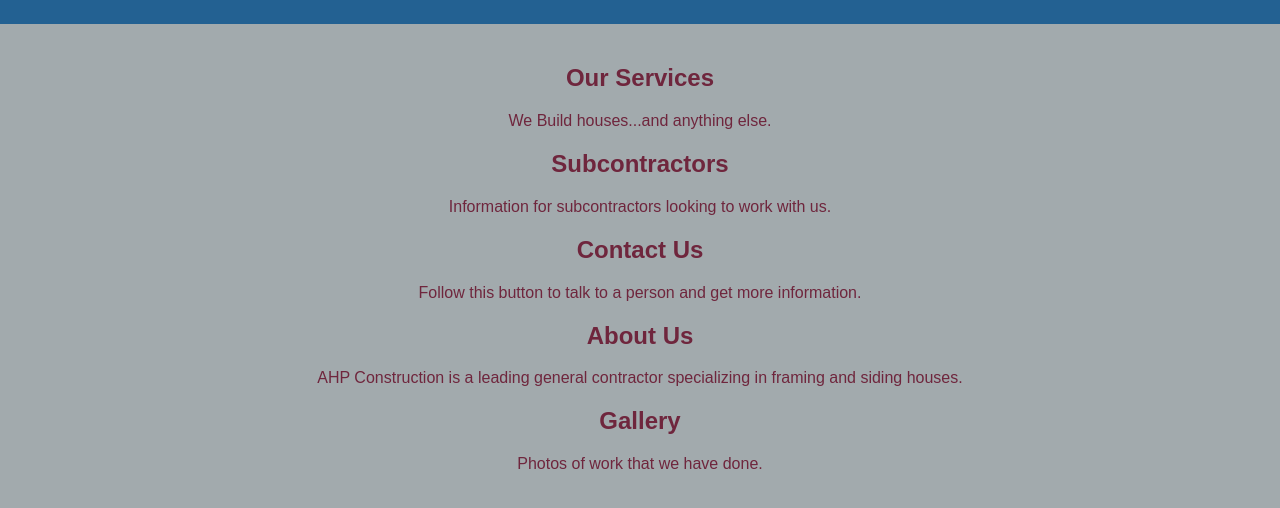
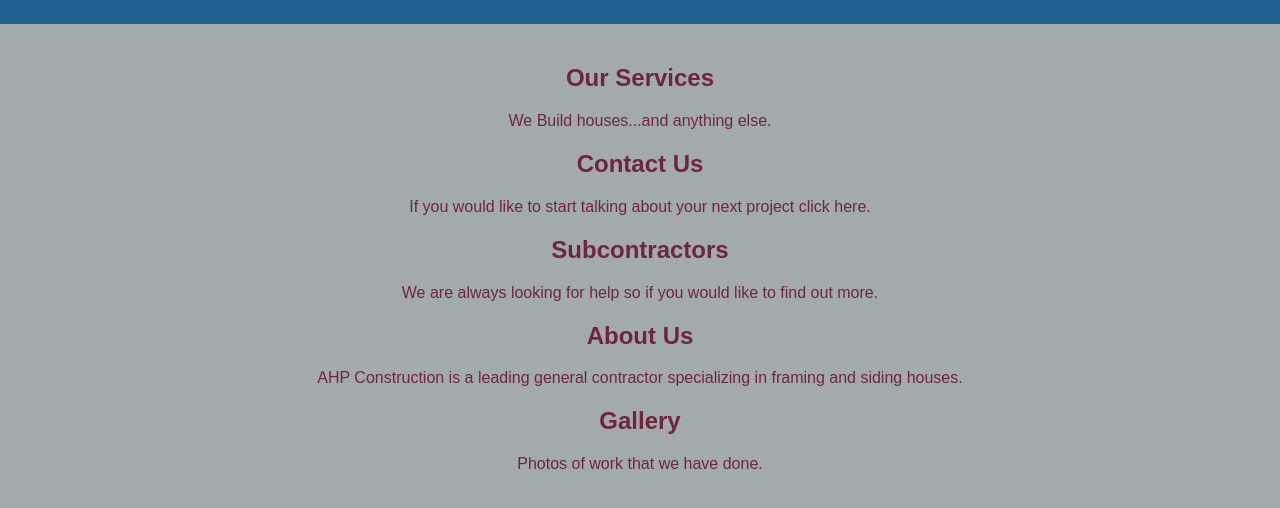
Before and after one commit to james3roberts/AhpConstruction, a plain HTML site: page index.html in a window 1280 px wide. Shown: the part 110-618 px from the top of the page. Drawn offline with Linux system fonts and the light colour scheme; a script that the page names is missing.

Commit message:
build: reordered the list and cleaned up the unused code.

```diff
--- a/index.html
+++ b/index.html
@@ -31,16 +31,16 @@
             <p>We Build houses...and anything else.</p>
         </section>
 
+        <section id="contact">
+            <a href="contact">
+            <h2>Contact Us</h2></a>
+            <p>If you would like to start talking about your next project click here.</p>
+        </section>
+
         <section id="subcontractors">
              <a href="subcontractors">
              <h2>Subcontractors</h2></a>
-            <p>Information for subcontractors looking to work with us.</p>
-        </section>
-
-        <section id="contact">
-            <a href="contact">
-            <h2>Contact Us</h2></a>
-            <p> Follow this button to talk to a person and get more information. </p>
+            <p>We are always looking for help so if you would like to find out more.</p>
         </section>
 
         <section id="home">
```
